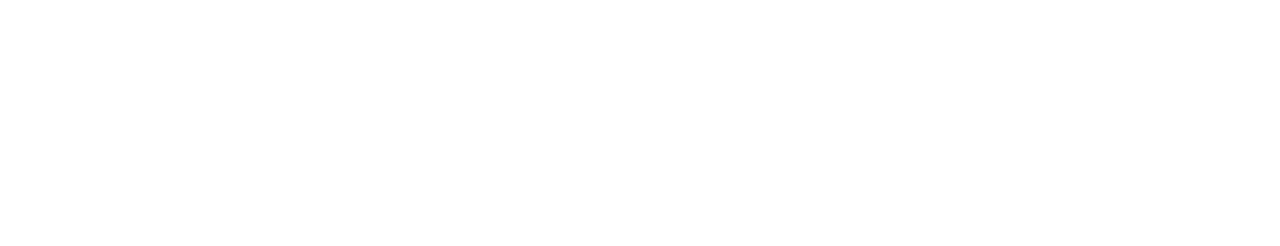
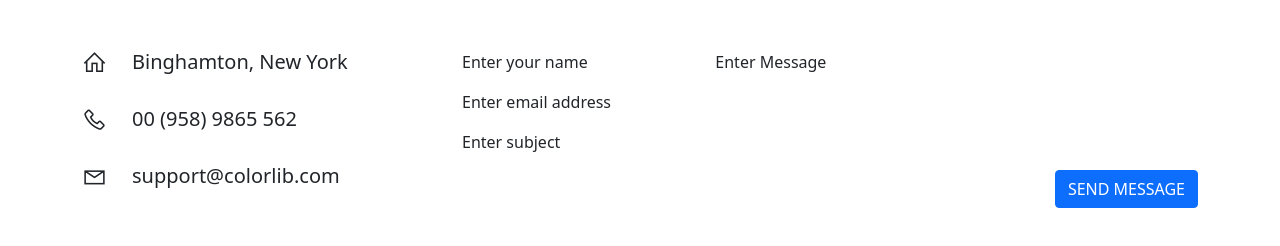
Before and after one commit to laimonata/bit-bootstrap1, a plain HTML site: page bootstrap.html in a window 1280 px wide. Drawn offline with nearby package versions, Linux system fonts and the light colour scheme.

Commit message:
bootstrap isbandymas

```diff
--- /dev/null
+++ b/assets/style.css
@@ -0,0 +1,42 @@
+body {
+    background:white;
+}
+
+.btn-laima {
+    background: pink;
+    color: white;
+    border-color: red;
+    border-radius: 100px;
+}
+
+
+.col-4 {
+    padding-top: 50px;
+
+}
+.subject {
+    display: flex;
+    flex-direction: row;
+    padding-bottom: 25px;
+}
+
+.icon {
+    padding-right: 25px;
+
+}
+
+.las {
+    font-size: 25px;
+}
+
+.col-12 {
+    display: flex;
+    flex-direction: row;
+    justify-content:flex-end;
+}
+
+.col-8 {
+    display: flex;
+    flex-direction: column;
+
+}
--- a/bootstrap.html
+++ b/bootstrap.html
@@ -5,8 +5,78 @@
     <meta http-equiv="X-UA-Compatible" content="IE=edge" />
     <meta name="viewport" content="width=device-width, initial-scale=1.0" />
     <title>Personal</title>
-    <link rel="stylesheet" href="assets/normalize.css" />
-</head>
-<body>
-</body>
+    <link
+      rel="stylesheet"
+      href="https://maxst.icons8.com/vue-static/landings/line-awesome/line-awesome/1.3.0/css/line-awesome.min.css"
+    />
+    <link
+      href="https://cdn.jsdelivr.net/npm/bootstrap@5.0.1/dist/css/bootstrap.min.css"
+      rel="stylesheet"
+      integrity="sha384-+0n0xVW2eSR5OomGNYDnhzAbDsOXxcvSN1TPprVMTNDbiYZCxYbOOl7+AMvyTG2x"
+      crossorigin="anonymous"
+    />
+    <link rel="stylesheet" href="assets/style.css" />
+  </head>
+  <body>
+    <div class="container">
+      <div class="row">
+        <div class="col-4">
+          <div class="subject">
+            <div class="icon">
+              <i class="las la-home"></i>
+            </div>
+            <div class="details">
+              <h5>Binghamton, New York</h5>
+            </div>
+          </div>
+          <div class="subject">
+            <div class="icon">
+              <i class="las la-phone"></i>
+            </div>
+            <div class="details">
+              <h5>00 (958) 9865 562</h5>
+            </div>
+          </div>
+          <div class="subject">
+            <div class="icon">
+              <i class="las la-envelope"></i>
+            </div>
+            <div class="details">
+              <h5>support@colorlib.com</h5>
+            </div>
+          </div>
+        </div>
+        <div class="col-8">
+          <div class="row">
+          <div class="col-4">
+            <div class="text-part">
+              <p>Enter your name</p>
+            </div>
+            <div class="text-part">
+              <p>Enter email address</p>
+            </div>
+            <div class="text-part">
+              <p>Enter subject</p>
+            </div>
+          </div>
+          <div class="col-4">
+            <div class="text-part">
+              <p>Enter Message</p>
+            </div>
+          </div>
+        </div>
+        <div class="col-12">
+          <button type="button" class="btn btn-primary">SEND MESSAGE</button>
+        </div>
+      </div>
+      </div>
+    </div>
+
+    <!-- Javascript talpinama apacioje -->
+    <script
+      src="https://cdn.jsdelivr.net/npm/bootstrap@5.0.1/dist/js/bootstrap.bundle.min.js"
+      integrity="sha384-gtEjrD/SeCtmISkJkNUaaKMoLD0//ElJ19smozuHV6z3Iehds+3Ulb9Bn9Plx0x4"
+      crossorigin="anonymous"
+    ></script>
+  </body>
 </html>
```
